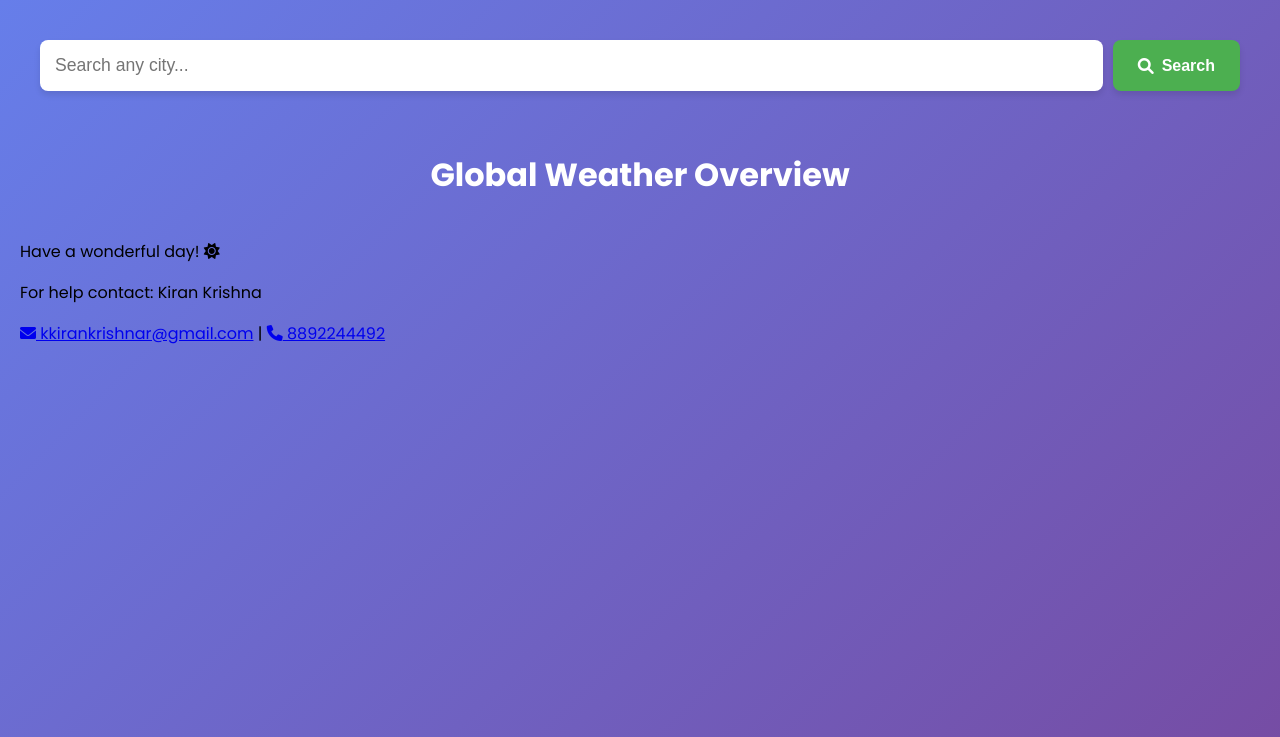
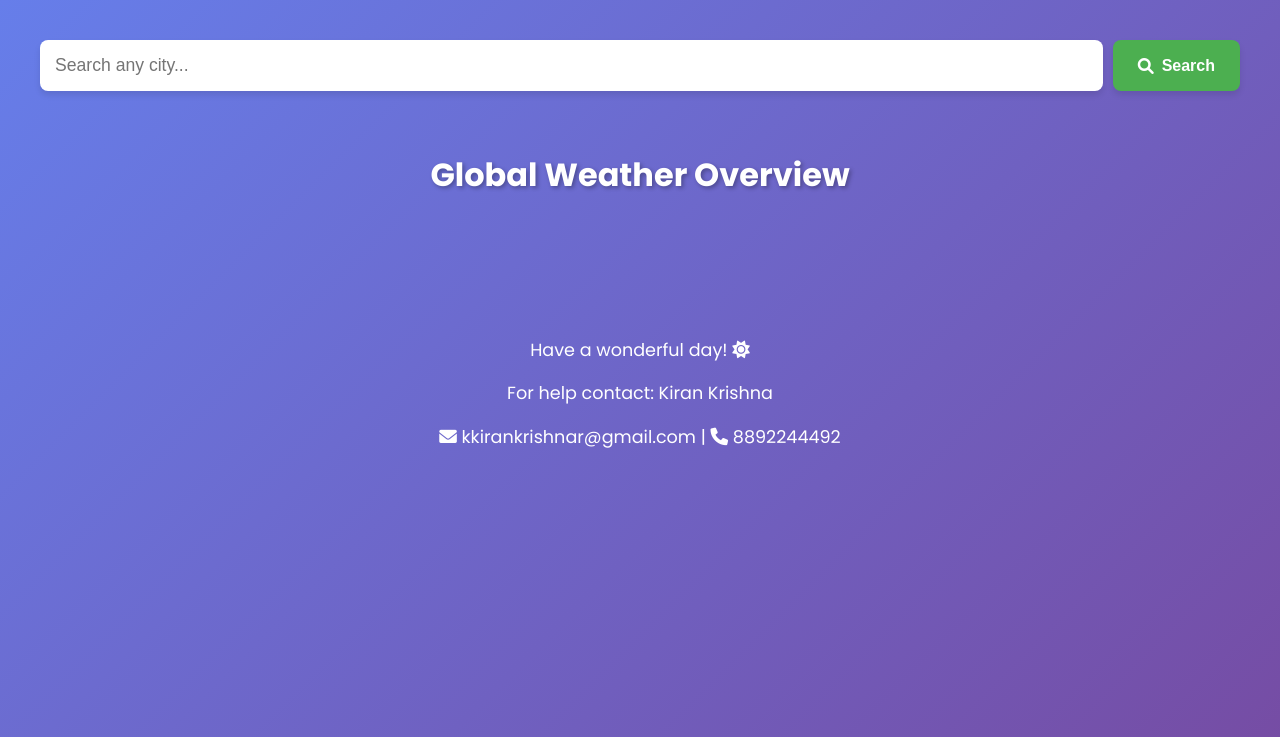
Before and after one commit to Kirankrishna213/weather-app, a Flask app: page / in a window 1280 px wide. Shown: the top 737 px of the page. Run offline with Flask 3, Linux system fonts and the light colour scheme; data that the repository does not hold is empty.

Commit message:
Update style.css

```diff
--- a/static/style.css
+++ b/static/style.css
@@ -1,24 +1,3 @@
-/* AdSense Ad Container */
-.ad-container {
-    margin: 20px auto;
-    padding: 10px;
-    background: rgba(255, 255, 255, 0.1);
-    border-radius: 8px;
-    text-align: center;
-    max-width: 1200px;
-}
-
-/* Responsive ads */
-@media (max-width: 768px) {
-    .ad-container {
-        padding: 5px;
-    }
-
-    ins.adsbygoogle {
-        min-height: 100px;
-    }
-}
-
 /* Full Screen Layout */
 html, body {
     min-height: 100vh;
@@ -122,3 +101,97 @@ html, body {
     color: white;
     font-size: 2rem;
     margin: 40px 0;
+    text-shadow: 2px 2px 4px rgba(0,0,0,0.3);
+}
+
+.weather-grid {
+    display: grid;
+    grid-template-columns: repeat(auto-fill, minmax(280px, 1fr));
+    gap: 25px;
+    max-width: 1200px;
+    margin: 0 auto;
+    padding-bottom: 50px;
+}
+
+.weather-card {
+    background: rgba(255, 255, 255, 0.15);
+    backdrop-filter: blur(5px);
+    border-radius: 12px;
+    padding: 20px;
+    color: white;
+    transition: all 0.3s ease;
+    box-shadow: 0 5px 15px rgba(0,0,0,0.1);
+}
+
+.weather-card:hover {
+    transform: translateY(-5px);
+    box-shadow: 0 10px 20px rgba(0,0,0,0.2);
+}
+
+.city-header {
+    display: flex;
+    justify-content: space-between;
+    align-items: center;
+    margin-bottom: 15px;
+}
+
+.city-header h3 {
+    margin: 0;
+    font-size: 1.3rem;
+}
+
+.temp {
+    font-size: 2.5rem;
+    font-weight: 600;
+    margin: 10px 0;
+}
+
+.details p {
+    margin: 8px 0;
+    display: flex;
+    align-items: center;
+    gap: 8px;
+}
+
+/* Weather Type Colors */
+.clear { background: rgba(253, 216, 53, 0.2); }
+.clouds { background: rgba(189, 195, 199, 0.2); }
+.rain { background: rgba(52, 152, 219, 0.2); }
+.thunderstorm { background: rgba(44, 62, 80, 0.2); }
+.snow { background: rgba(236, 240, 241, 0.2); color: #333; }
+.snow .details p { color: #333; }
+
+/* Footer */
+.footer {
+    text-align: center;
+    padding: 30px 0;
+    color: white;
+    font-size: 1.1rem;
+}
+
+.contact-info {
+    margin-top: 15px;
+}
+
+.contact-info a {
+    color: white;
+    text-decoration: none;
+    transition: all 0.2s ease;
+}
+
+.contact-info a:hover {
+    color: #4CAF50;
+    text-decoration: underline;
+}
+
+/* Responsive */
+@media (max-width: 768px) {
+    .featured-content {
+        flex-direction: column;
+        gap: 20px;
+    }
+
+    .weather-grid {
+        grid-template-columns: 1fr;
+    }
+}
```
